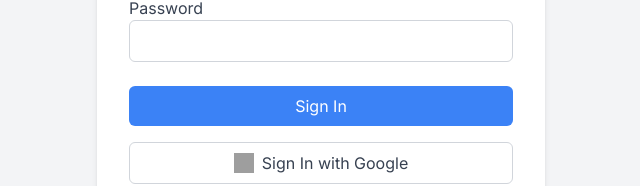
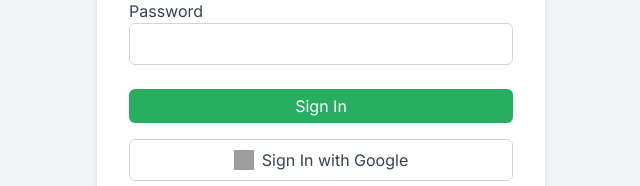
Before and after one commit to Derrick99234/famsup, a React (Create React App) app in the folder Frontend/: page /signin in a window 1280 px wide. Shown: the part 419-605 px from the top of the page, without its empty margins (319-959 px from the left). Built offline with nearby package versions, Linux system fonts and the light colour scheme; grey boxes are pictures that could not be loaded.

Commit message:
Made some changes to the button component

```diff
--- a/Frontend/src/components/Button/Button.js
+++ b/Frontend/src/components/Button/Button.js
@@ -1,9 +1,10 @@
 import React from 'react'
 
-function Button({ text, height, width, className }) {
+function Button({ text, height, width, className, type }) {
   return (
     <button
-    className={`rounded bg-[#3F43FD] ${className}`}
+    className={`rounded bg-[#27ae60] px-[40px] py-[5px] ${className}`}
+    type={type}
     style={{ height: height, width: width }}>
       {text}
     </button>
--- a/Frontend/src/pages/Join/Signin.jsx
+++ b/Frontend/src/pages/Join/Signin.jsx
@@ -1,6 +1,7 @@
 import React, { useState } from "react";
 import axiosInstance from "../../utils/axiosInstance";
 import { Link, useNavigate } from "react-router-dom";
+import Button from "../../components/Button/Button";
 function SignIn() {
   const [email, setEmail] = useState("");
   const [password, setpassword] = useState("");
@@ -57,12 +58,12 @@ function SignIn() {
                 className="w-full px-3 py-2 border border-gray-300 rounded-md"
               />
             </div>
-            <button
+            <Button
               type="submit"
-              className="w-full py-2 bg-blue-500 text-white rounded-md hover:bg-blue-600"
-            >
-              Sign In
-            </button>
+              className="w-full text-white rounded-md hover:bg-[#8e44ad]"
+              text="Sign In"
+            />
+
             <div className="mt-4 text-center">
               <button
                 type="button"
--- a/Frontend/src/pages/Join/Signup.jsx
+++ b/Frontend/src/pages/Join/Signup.jsx
@@ -1,6 +1,7 @@
 import React, { useState } from "react";
 import { Link, useNavigate } from "react-router-dom";
 import axiosInstance from "../../utils/axiosInstance";
+import Button from "../../components/Button/Button";
 
 function SignUp() {
   const [name, setName] = useState("");
@@ -69,12 +70,11 @@ function SignUp() {
                 className="w-full px-3 py-2 border border-gray-300 rounded-md"
               />
             </div>
-            <button
+            <Button
               type="submit"
-              className="w-full py-2 bg-blue-500 text-white rounded-md hover:bg-blue-600"
-            >
-              Sign Up
-            </button>
+              className="w-full text-white rounded-md hover:bg-[#8e44ad]"
+              text="Sign Up"
+            />
             <div className="mt-4 text-center">
               <button
                 type="button"
--- a/Frontend/src/pages/Landing/Landing.jsx
+++ b/Frontend/src/pages/Landing/Landing.jsx
@@ -5,7 +5,7 @@ function Landing() {
   return (
     <Button
     text="Trying"
-    className="text-white px-[40px] py"
+    className="text-white"
     />
   )
 }
```
